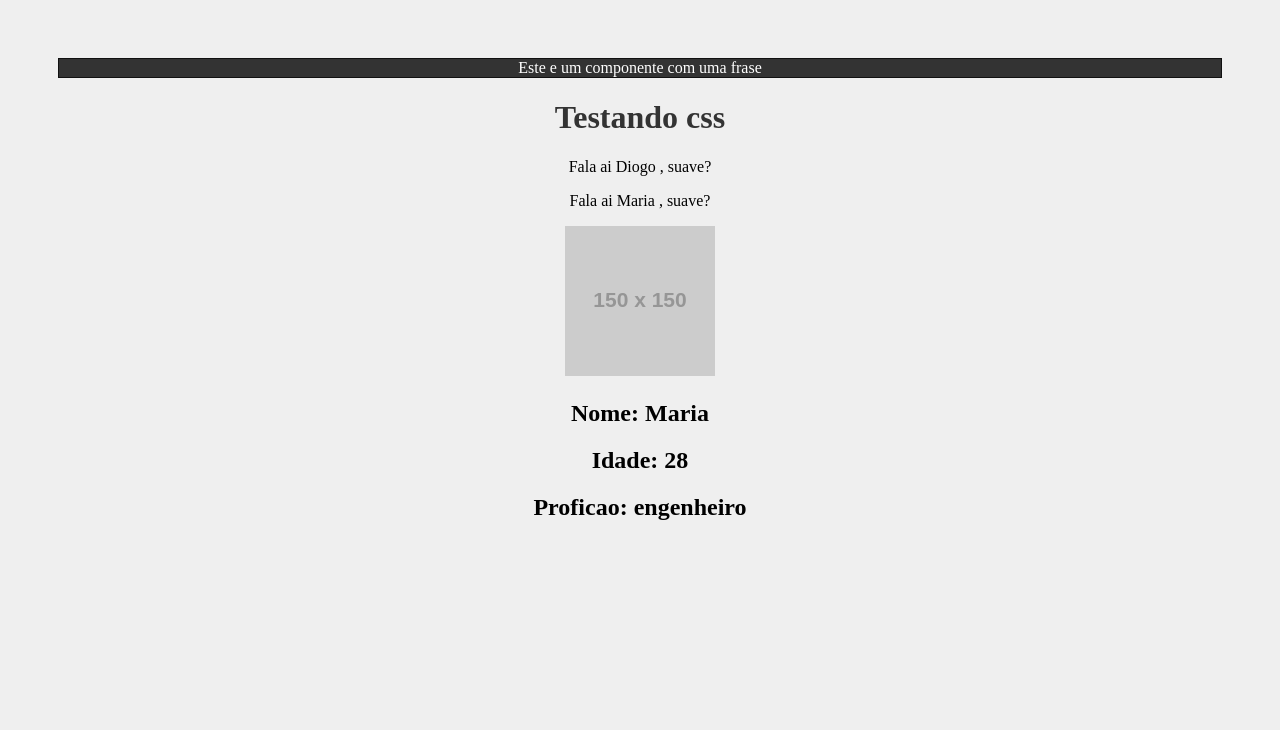
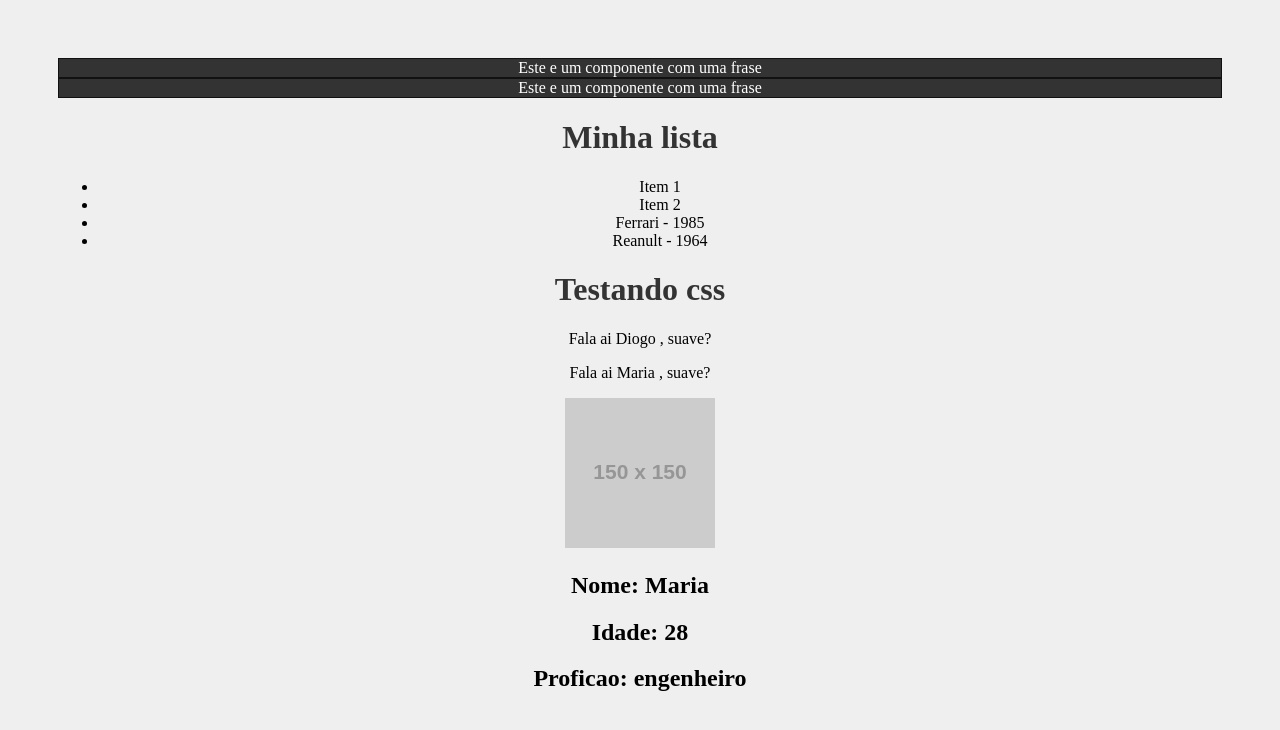
Before and after one commit to docktype2024-ui/meu-projeto, a React (Create React App) app: page / in a window 1280 px wide. Shown: the top 730 px of the page. Built offline with nearby package versions, Linux system fonts and the light colour scheme.

Commit message:
atualizacao

```diff
--- a/package.json
+++ b/package.json
@@ -7,6 +7,7 @@
     "@testing-library/jest-dom": "^6.9.1",
     "@testing-library/react": "^16.3.0",
     "@testing-library/user-event": "^13.5.0",
+    "prop-types": "^15.8.1",
     "react": "^19.2.0",
     "react-dom": "^19.2.0",
     "react-scripts": "5.0.1",
--- a/src/App.js
+++ b/src/App.js
@@ -1,6 +1,7 @@
 import Frase from './components/frase.js'
 import SayMyName from './components/SayMyName.js'
 import Pessoa from './components/Pessoa.js'
+import List from './components/List.js'
 import './App.css';
 
 function App() {
@@ -8,6 +9,8 @@ function App() {
   return (
     <div className="App">
       <Frase/>
+      <Frase/>
+      <List/>
       <h1>Testando css</h1>
       <SayMyName nome="Diogo"/>
       <SayMyName nome={nome}/>
--- /dev/null
+++ b/src/components/Item.js
@@ -0,0 +1,15 @@
+import PropTypes from 'prop-types'
+
+function Item({marca = 'Faltou a marca', ano_lancamento = 0}) {
+  return (
+    <li>{marca} - {ano_lancamento}</li>
+  )
+}
+
+Item.propTypes = {
+  marca: PropTypes.string.isRequired,
+  ano_lancamento: PropTypes.number.isRequired,
+}
+
+
+export default Item
--- a/src/components/List.js
+++ b/src/components/List.js
@@ -0,0 +1,16 @@
+import Item from './Item.js'
+function List() {
+    return (
+        <>
+            <h1>Minha lista</h1>
+            <ul>
+                <li>Item 1</li>
+                <li>Item 2</li>
+                <Item marca="Ferrari" ano_lancamento={1985}/>
+                <Item marca="Reanult" ano_lancamento={1964}/>
+            </ul>
+        </>
+    )
+}
+
+export default List
```
Also changed, not shown: 1 other file (tests, documents, lock files or other folders).
